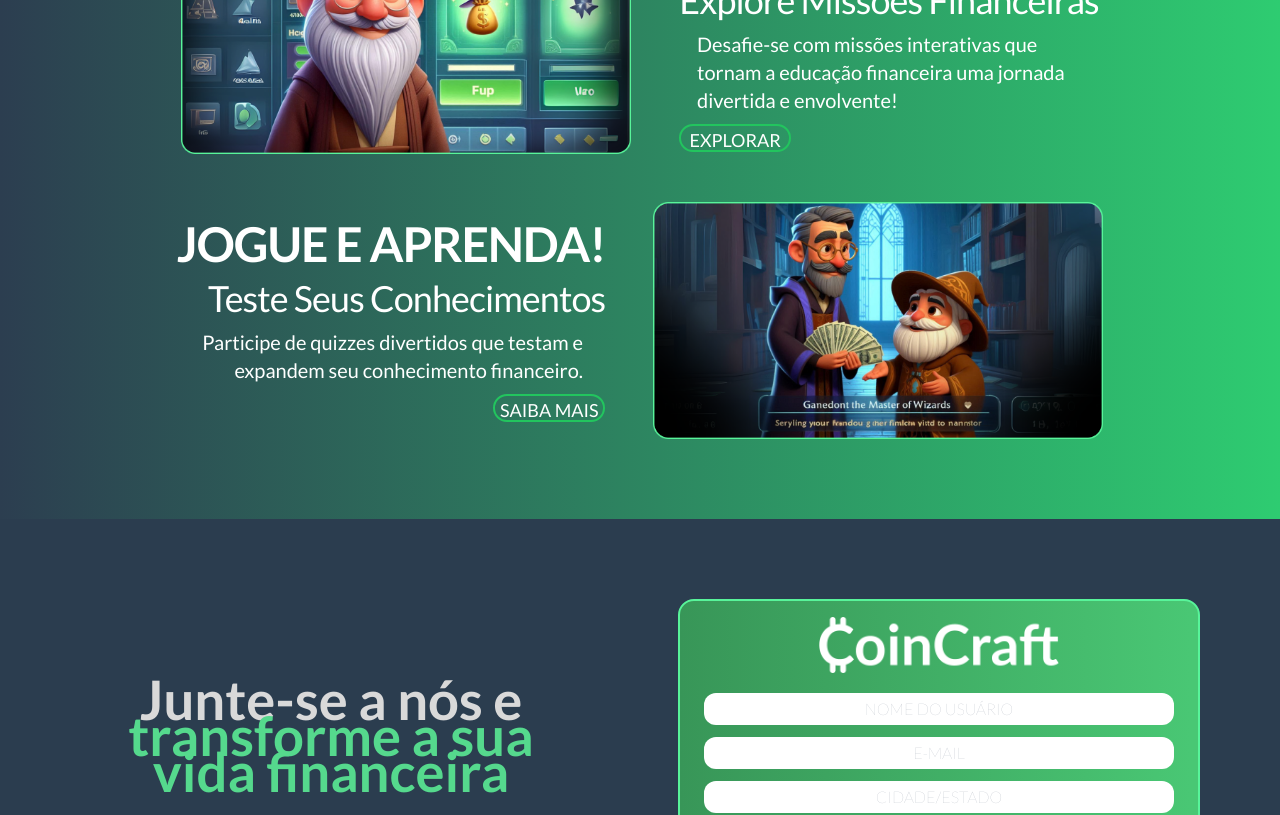
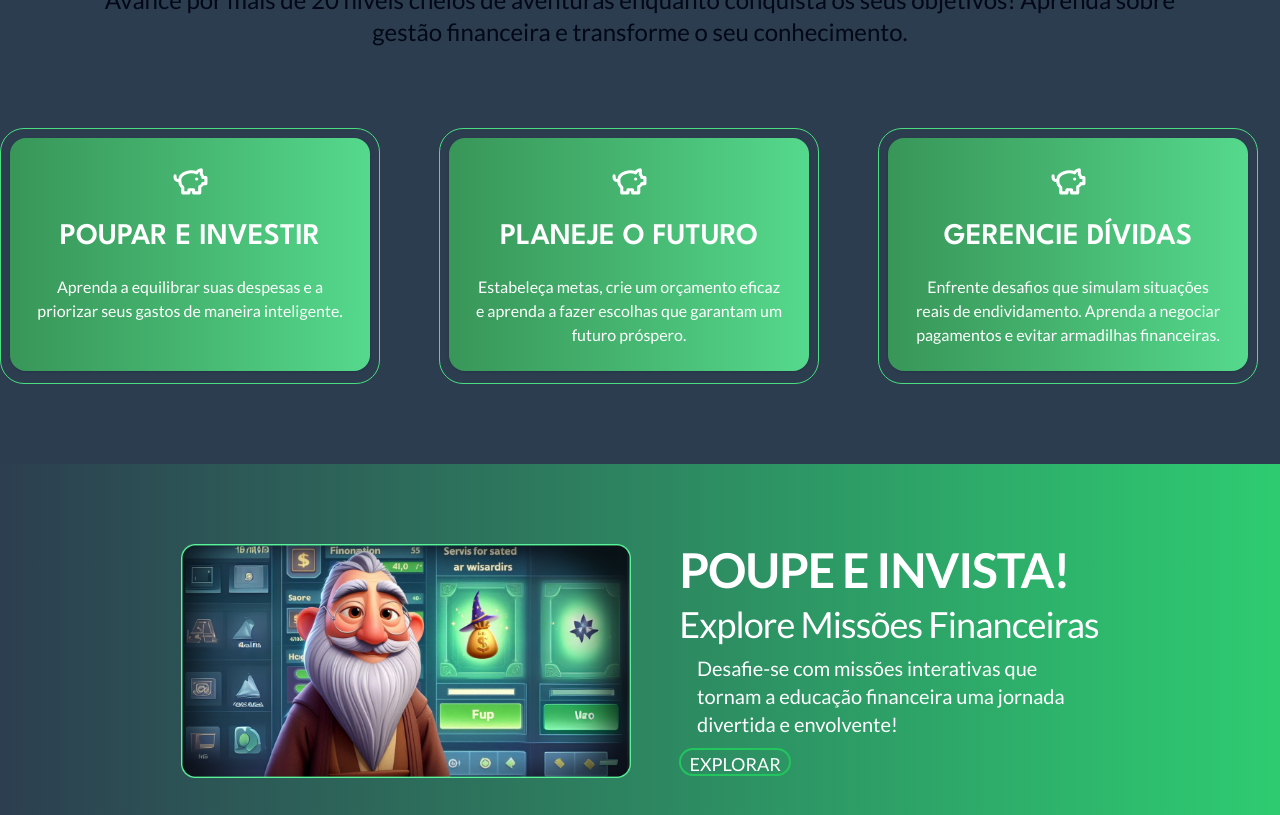
Before and after one commit to KelvynReis/coincraft-trilhas, a React (Vite) app: page / in a window 1280 px wide. Shown: the part 960-1775 px from the top of the page. Built offline with nearby package versions, Linux system fonts and the light colour scheme.

Commit message:
feat: create footer and about section

```diff
--- a/src/App.tsx
+++ b/src/App.tsx
@@ -1,3 +1,5 @@
+import { About } from "./sections/About";
+import { Footer } from "./sections/Footer";
 import { Form } from "./sections/Form";
 import { Home } from "./sections/Home";
 import { Solution } from "./sections/Solution";
@@ -7,8 +9,10 @@ export default function App() {
   return (
     <div className="flex w-full h-auto flex-col items-center font-sans">
       <Home />
+      <About />
       <Solution />
       <Form />
+      <Footer />
     </div>
   )
 }
--- /dev/null
+++ b/src/components/CardItem.tsx
@@ -0,0 +1,24 @@
+import { ComponentProps } from "react";
+import { Icon } from "./Icon";
+import { cn } from "@/lib/utils";
+
+type CardItemProps = {
+    title: string;
+    description: string;
+
+} & ComponentProps<'div'>
+
+export default function CardItem({ title, description, className, ...rest }: CardItemProps) {
+    return (
+        <div className="w-full max-w-[400px] relative" {...rest}>
+            <div className="w-full max-w-[360px]  left-[10px] top-[10px] absolute bg-gradient-to-l from-[#55D98D] via-[#46B671] to-[#389658] rounded-2xl shadow" >
+                <div className={cn('w-full  center-col gap-5 px-6 py-6', className)}>
+                    <Icon name={'LuPiggyBank'} size={37} className='text-white w-[38] h-[31]' />
+                    <span className='font-league text-white text-3xl font-semibold uppercase'>{title}</span>
+                    <p className='text-center text-white font-sans'>{description}</p>
+                </div>
+            </div>
+            <div className="w-[380px] h-64  rounded-3xl border border-green-400" />
+        </div>
+    )
+}
--- /dev/null
+++ b/src/components/CardList.tsx
@@ -0,0 +1,31 @@
+import CardItem from "./CardItem"
+
+const cardData = [
+    {
+        title: 'POUPAR E INVESTIR',
+        description: 'Aprenda a equilibrar suas despesas e a priorizar seus gastos de maneira inteligente.',
+    },
+    {
+        title: 'PLANEJE O FUTURO',
+        description: 'Estabeleça metas, crie um orçamento eficaz e aprenda a fazer escolhas que garantam um futuro próspero.'
+    },
+    {
+        title: 'GERENCIE DÍVIDAS',
+        description: 'Enfrente desafios que simulam situações reais de endividamento. Aprenda a negociar pagamentos e evitar armadilhas financeiras.'
+    }
+]
+
+export const CardList = () => {
+    return (
+        <div className='w-full flex-wrap flex flex-col items-center gap-6 lg:gap-[39px] lg:flex-row'>
+            {cardData.map((card, index) => (
+                <CardItem
+                    key={index}
+                    title={card.title}
+                    description={card.description}
+                    className={index === 0 ? 'pb-12' : ''}
+                />
+            ))}
+        </div>
+    )
+}
--- a/src/components/Icon.tsx
+++ b/src/components/Icon.tsx
@@ -10,6 +10,7 @@ import * as IconMd from 'react-icons/md'
 import * as IconPi from 'react-icons/pi'
 import * as IconRi from "react-icons/ri";
 import * as IconTfi from 'react-icons/tfi'
+import * as IconLu from "react-icons/lu";
 
 type IconGroup =
   | 'Fa'
@@ -23,6 +24,7 @@ type IconGroup =
   | 'Go'
   | 'Io'
   | 'Ri'
+  | 'Lu'
 
 type IconNameFa = keyof typeof IconFa
 type IconNameMd = keyof typeof IconMd
@@ -35,6 +37,8 @@ type IconNameTfi = keyof typeof IconTfi
 type IconNameGo = keyof typeof IconGo
 type IconNameIo5 = keyof typeof IconIo5
 type IconNameRi = keyof typeof IconRi
+type IconNameLu = keyof typeof IconLu;
+
 
 export type IconProps = IconBaseProps & {
   name:
@@ -49,6 +53,7 @@ export type IconProps = IconBaseProps & {
   | IconNameGo
   | IconNameIo5
   | IconNameRi
+  | IconNameLu
 }
 
 export function Icon({ name, ...rest }: IconProps) {
@@ -66,6 +71,7 @@ export function Icon({ name, ...rest }: IconProps) {
     Go: IconGo[name as IconNameGo],
     Io: IconIo5[name as IconNameIo5],
     Ri: IconRi[name as IconNameRi],
+    Lu: IconLu[name as IconNameLu],
   }
 
   const IconElement = Icon[iconGroup]
--- a/src/components/Nav.tsx
+++ b/src/components/Nav.tsx
@@ -12,7 +12,7 @@ export function Nav({ label, path, onClick }: NavProps) {
       href={path}
       onClick={onClick}
       className={clsx(
-        'leading-0 hover:nav-link-active relative block text-nowrap px-3 py-2 font-semibold text-white after:h-0 after:w-0 after:transition-all after:duration-500 hover:text-primary uppercase',
+        'leading-0 hover:nav-link-active relative block text-nowrap px-3 py-2 font-semibold text-white after:h-0 after:w-0 after:transition-all after:duration-500 hover:text-[#58F49A] uppercase',
         { 'nav-link-active after:!h-1 after:!w-4': pathname === path }
       )}
     >
--- /dev/null
+++ b/src/sections/About.tsx
@@ -0,0 +1,19 @@
+import { CardList } from '@/components/CardList'
+import { Container } from '@/components/Container'
+
+export function About() {
+    return (
+        <section className='w-full bg-secondary'>
+            <Container className='gap-6 lg:px-0 lg:gap-20'>
+                <div className='center-col gap-3 lg:gap-7'>
+                    <h2 className='text-3xl lg:text-[60px] font-bold text-center text-white'>Domine a gestão financeira com  <span className='text-[#58F49A]'>CoinCraft</span> </h2>
+                    <p className='text-xl lg:text-2xl text-center max-w-[1092px]'>Avance por mais de 20 níveis cheios de aventuras enquanto conquista os seus objetivos!
+                        Aprenda sobre gestão financeira e transforme o seu conhecimento.
+                    </p>
+                </div>
+
+                <CardList />
+            </Container>
+        </section>
+    )
+}
--- /dev/null
+++ b/src/sections/Footer.tsx
@@ -0,0 +1,45 @@
+import { Container } from "@/components/Container";
+import { navLinks } from "@/utils/navLinks";
+import { RoutePaths } from "@/utils/ui/Route";
+
+export function Footer() {
+    return (
+        <section className="w-full primary-gradient">
+            <Container className="items-start gap-[25px] !pb-2">
+                <picture className=" items-center justify-center gap-4 md:flex">
+                    <a
+                        href={RoutePaths.home}
+                        className="md:flex md:flex-col md:items-center md:justify-center"
+                    >
+                        <img
+                            src="/assets/logos/logo-inova.png"
+                            alt="Logo Inova maranhao"
+                            width={143}
+                            height={48}
+                            className='object-contain w-[143px] h-[48px]'
+                        />
+                    </a>
+                </picture>
+
+
+                <div className="w-full flex justify-between items-center border-t-2 py-4">
+                    <span className="text-white">
+                        Termos e condições
+                    </span>
+
+                    <div className="flex items-center gap-12">
+                        {navLinks.map((link, i) => (
+                            <a
+                                key={i}
+                                href={link.path}
+                                className="text-white uppercase font-bold hover:text-[#58F49A]"
+                            >
+                                {link.label}
+                            </a>
+                        ))}
+                    </div>
+                </div>
+            </Container>
+        </section>
+    )
+}
--- a/src/sections/Form.tsx
+++ b/src/sections/Form.tsx
@@ -5,8 +5,8 @@ export function Form() {
     <section className="w-full bg-secondary">
       <Container className="w-full  flex items-center justify-center gap-24 px-36 py-11 lg:flex-row">
         <div className="information__texts flex-1 flex flex-col gap-10">
-          <h2 className="font-semibold text-center text-3xl lg:text-[3.4rem] text-[#d9d9d9] -tracking-[2%]">
-            Junte-se a nós e <span className="text-[#55d98d]">transforme a sua vida financeira</span>
+          <h2 className="max-w-[596px] font-semibold text-center lg:text-start text-3xl lg:text-[3.4rem] text-[#d9d9d9] leading-tight">
+            Junte-se a nós e <span className="text-[#55d98d]">transforme a sua <br /> vida financeira</span>
           </h2>
           <p className="text-xl text-center lg:text-3xl lg:text-start text-[#d9d9d9] leading-7">
             Cadastre-se gratuitamente e junte-se a nossa comunidade de jogadores
--- a/src/sections/Home.tsx
+++ b/src/sections/Home.tsx
@@ -7,7 +7,7 @@ export function Home() {
         <section className="relative h-screen max-h-[800px] w-full   bg-cover bg-center bg-no-repeat">
             <div className="primary-gradient absolute flex h-full w-full items-center justify-start">
                 <Header />
-                <Container className="flex gap-6 !pt-[152px] md:flex-row md:justify-between lg:gap-28">
+                <Container className="flex gap-6 lg:pt-0 md:flex-row md:justify-between lg:gap-28 lg:pb-0">
                     <div className="flex w-full !max-w-[543px] flex-col justify-center gap-10 items-center lg:items-start">
                         <h1 className="text-4xl font-semibold text-white md:text-[60px] md:font-bold md:leading-[71px]">
                             <img
@@ -31,13 +31,13 @@ export function Home() {
                         </div>
                     </div>
 
-                    <div className="">
+                    <div className="-mb-[152px] lg:-mb-[242px]">
                         <img
                             src="/assets/hero.png"
                             alt="Hero Image"
                             width={633}
                             height={647}
-                            className="w-[400px] h-[400px] object-contain lg:w-[633px] lg:h-[647px]  "
+                            className="w-[400px] h-[400px] object-contain lg:w-[633px] lg:h-[647px]"
                         />
                     </div>
                 </Container>
--- a/src/styles/global.css
+++ b/src/styles/global.css
@@ -68,7 +68,7 @@
         --border: 217.2 32.6% 17.5%;
         --input: 217.2 32.6% 17.5%;
         --ring: 212.7 26.8% 83.9%;
-        --btn-primary: hsla(140, 46%, 40%, 1) hsla(140, 47%, 51%, 1) hsla(140, 53%, 53%, 1);
+        --btn-primary: 140 46% 40%;
         --btn-secondary: 210 29% 24% 1;
     }
 }
@@ -93,7 +93,31 @@
     }
 
     .nav-link-active {
-        @apply !text-primary after:absolute after:bottom-0 after:left-1/2 after:h-1 after:w-[80%] after:-translate-x-1/2 after:rounded-md after:bg-primary transition-all;
+        @apply !text-[#58F49A] after:absolute after:bottom-0 after:left-1/2 after:h-1 after:w-[80%] after:-translate-x-1/2 after:rounded-md after:bg-[#58F49A] transition-all;
+    }
+
+    .center {
+        @apply flex justify-center items-center;
+    }
+
+    .center-1 {
+        @apply center gap-1;
+    }
+
+    .center-2 {
+        @apply center gap-2;
+    }
+
+    .center-col {
+        @apply flex flex-col justify-center items-center;
+    }
+
+    .center-col-1 {
+        @apply center-col gap-1;
+    }
+
+    .center-col-2 {
+        @apply center-col gap-2;
     }
 
 }
--- a/tailwind.config.ts
+++ b/tailwind.config.ts
@@ -63,6 +63,7 @@ const config = {
       },
       fontFamily: {
         sans: ["Lato", "sans-serif"],
+        league: ["League Spartan", "sans-serif"],
       },
       keyframes: {
         "accordion-down": {
@@ -88,7 +89,7 @@ const config = {
           width: "100%",
           margin: "0 auto",
           display: "flex",
-          "max-width": "1200px",
+          "max-width": "1280px",
           "flex-direction": "column",
           padding: "1.25rem 1.25rem 5rem 1.25rem ",
           "@media (min-width: 1024px)": {
```
